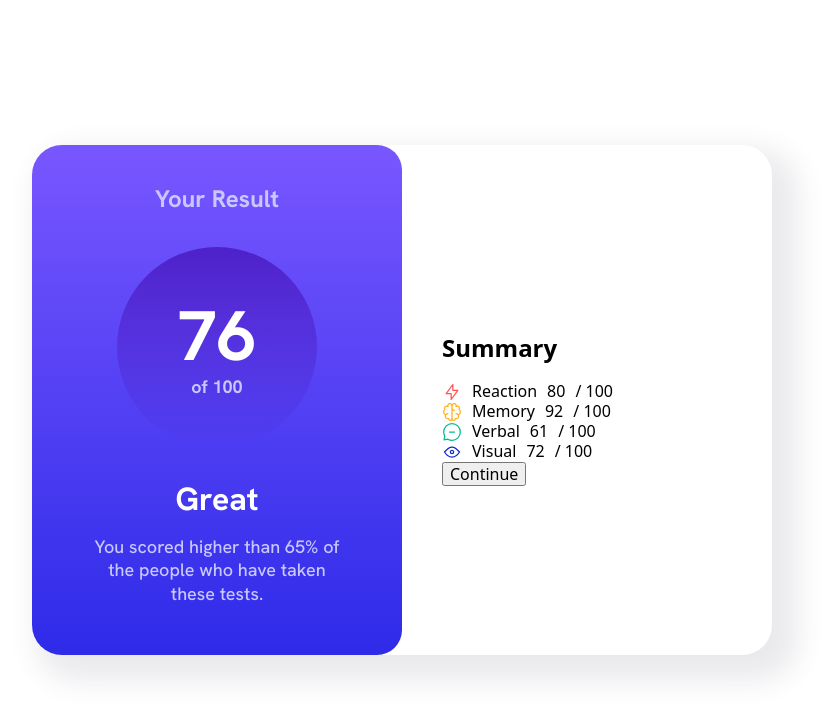
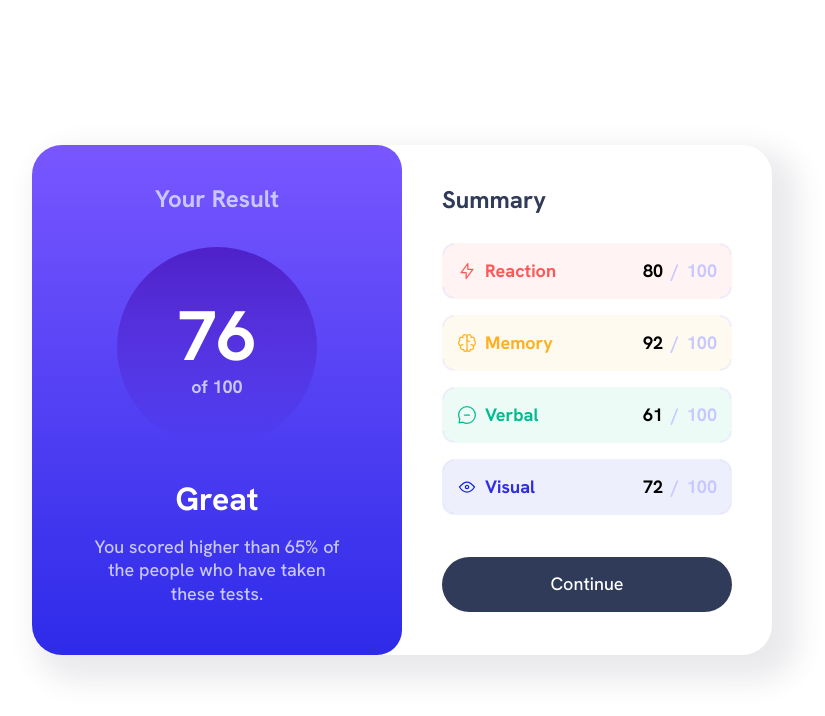
Before and after one commit to MarcinBolt/FEM-challenge-2, a plain HTML site: page index.html in a window 1280 px wide. Shown: the whole page, without its empty margins (238-1063 px from the left). Drawn offline with nearby package versions, Linux system fonts and the light colour scheme.

Commit message:
finished challenge 2

```diff
--- a/css/main.css
+++ b/css/main.css
@@ -4,6 +4,12 @@
   --orangeyYellow: hsl(39, 100%, 56%);
   --greenTeal: hsl(166, 100%, 37%);
   --cobaltBlue: hsl(234, 85%, 45%);
+
+  /* BACKGROUND */
+  --lightRedTransparent: hsla(0, 100%, 67%, 7%);
+  --orangeyYellowTransparent: hsla(39, 100%, 56%, 7%);
+  --greenTealTransparent: hsla(166, 100%, 37%, 7%);
+  --cobaltBlueTransparent: hsla(234, 85%, 45%, 7%);
 
   /* GRADIENTS */
   --lightSlateBlueBG: hsl(252, 100%, 67%);
@@ -17,6 +23,9 @@
   --paleBlue: hsl(221, 100%, 96%);
   --lightLavender: hsl(241, 100%, 89%);
   --darkGrayBlue: hsl(224, 30%, 27%);
+
+  /* BORDER CORNERS*/
+  --lightLavenderTransparent: hsla(241, 100%, 89%, 25%);
 }
 
 .body {
@@ -50,11 +59,6 @@
   background-color: var(--cardBackGColor);
   overflow: hidden;
 }
-@media screen and (min-width: 1440px) {
-  .section {
-    /* max-width: 410px; */
-  }
-}
 
 .result-div {
   background: linear-gradient(180deg, var(--lightSlateBlueBG) 0%, var(--lightRoyalBlueBG) 100%);
@@ -70,11 +74,6 @@
   border-bottom-right-radius: 25px;
   overflow: hidden;
   background-color: var(--cardBackGColor);
-}
-@media (min-width: 1440px) {
-  .result-div {
-    /* max-width: 380px; */
-  }
 }
 
 .result-header {
@@ -136,7 +135,6 @@
   font-weight: 500;
   text-align: center;
   padding: 0;
-  /* padding-inline: 1px; */
   margin: 0;
   color: var(--lightLavender);
 }
@@ -144,15 +142,13 @@
 .summary-div {
   display: flex;
   align-items: flex-start;
-  justify-content: center;
+  align-content: flex-start;
+  justify-content: flex-start;
+  /* gap: 25px; */
   width: 370px;
   flex-direction: column;
-  padding: 40px;
-
-  /* max-width: 285px; */
-  /* border: 1px solid red;  */
-  /* border-top-right-radius: 25px; */
-  /* border-bottom-right-radius: 25px; */
+  padding-inline: 40px;
+  padding-block: 39px;
   overflow: hidden;
   background-color: var(--cardBackGColor);
 }
@@ -162,71 +158,130 @@
   }
 }
 
+.summary-header {
+  color: var(--darkGrayBlue);
+  font-family: 'Hanken Grotesk';
+  font-size: 24px;
+  line-height: 1.3;
+  font-weight: 700;
+  padding: 0;
+  margin: 0;
+  padding-bottom: 28px;
+}
+
 .summary-list {
   list-style-type: none;
   display: flex;
+  width: 100%;
+  align-content: flex-start;
   flex-direction: column;
   /* gap: 2px */
   padding: 0;
   margin: 0;
+  padding-bottom: 26px;
+}
+
+.summary-list-element {
+  display: flex;
+  justify-content: center;
+  align-content: center;
+  height: 56px;
+  margin-bottom: 16px;
+  border-radius: 15px;
+  position: relative;
+}
+.summary-list-element::before {
+  position: absolute;
+  content: '';
+  --b: 2px; /* thickness of the border */
+  --c: var(--lightLavenderTransparent); /* color of the border */
+  --w: 12px; /* width of border */
+  --r: 12px; /* radius */
+  inset: 0;
+  background: var(--c);
+  padding: var(--b);
+  border-radius: var(--r);
+  -webkit-mask: linear-gradient(0deg, #000 calc(2 * var(--b)), #0000 0) 50% var(--b) /
+      calc(100% - 2 * var(--w)) 100% repeat-y,
+    linear-gradient(-90deg, #000 calc(2 * var(--b)), #0000 0) var(--b) 50%/100%
+      calc(100% - 2 * var(--w)) repeat-x,
+    linear-gradient(#000 0 0) content-box, linear-gradient(#000 0 0);
+  -webkit-mask-composite: destination-out;
+  mask-composite: exclude;
 }
 
 .summary-list-p {
   display: flex;
   flex-direction: row;
-  gap: 10px;
-  padding: 0;
-  margin: 0;
-
+  align-items: center;
+  width: 100%;
+  padding-inline: 15px;
+  justify-content: space-between;
 }
 
-
-.qr-card__img {
-  max-width: 285px;
-  max-height: 285px;
+.span-category,
+.span-score,
+.span-slash,
+.span-100 {
+  font-family: 'Hanken Grotesk';
+  font-size: 18px;
+  line-height: 1.55;
+  font-weight: 700;
 }
 
-@media (min-width: 1440px) {
-  .qr-card__img {
-    /* min-width: 380px; */
-    /* min-height: 380px; */
-  }
+.span-category {
+  width: 70px;
+  margin-right: 80px;
 }
 
-.qr-card__description-div {
-  padding: 15px;
+.summary-list-element.reaction {
+  background-color: var(--lightRedTransparent);
 }
-@media (min-width: 1440px) {
-  .qr-card__description-div {
-    /* padding: 20px; */
-  }
+.summary-list-element.memory {
+  background-color: var(--orangeyYellowTransparent);
+}
+.summary-list-element.verbal {
+  background-color: var(--greenTealTransparent);
+}
+.summary-list-element.visual {
+  background-color: var(--cobaltBlueTransparent);
+}
+.summary-list-element.reaction .span-category {
+  color: var(--lightRed);
+}
+.summary-list-element.memory .span-category {
+  color: var(--orangeyYellow);
+}
+.summary-list-element.verbal .span-category {
+  color: var(--greenTeal);
+}
+.summary-list-element.visual .span-category {
+  color: var(--lightRoyalBlueBG);
 }
 
-.qr-card__header {
-  font-weight: 700;
-  text-align: center;
-  font-size: 22px;
-  line-height: 1.35;
-  color: var(--firstFontColor);
-}
-@media (min-width: 1440px) {
-  .qr-card__header {
-    /* font-size: 30px; */
-  }
+.span-slash,
+.span-100 {
+  color: var(--lightLavender);
 }
 
-.qr-card__paragraph {
-  font-weight: 400;
-  text-align: center;
+.button {
+  display: flex;
+  width: 100%;
+  height: 55px;
+  /* padding-block: 18px; */
+  border: 0;
+  border-radius: 50px;
+  background: var(--darkGrayBlue);
+  /* background: linear-gradient(180deg, var(--darkGrayBlue) 0%, var(--darkGrayBlue) 100%); */
+  color: var(--white);
+  font-family: 'Hanken Grotesk';
   font-size: 18px;
-  line-height: 1.35;
-  margin-bottom: 10px;
-  color: var(--secondFontColor);
+  font-weight: 500;
+  justify-content: center;
+  align-items: center;
 }
-
-@media (min-width: 1440px) {
-  .qr-card__paragraph {
-    /* font-size: 21px; */
-    /* margin-bottom: 20px; */
-  }
+.button:hover,
+.button:focus {
+  background: linear-gradient(180deg, var(--lightSlateBlueBG) 0%, var(--lightRoyalBlueBG) 100%);
+  cursor: pointer;
 }
--- a/index.html
+++ b/index.html
@@ -37,25 +37,41 @@
           </p>
         </div>
         <div class="summary-div">
-          <h2>Summary</h2>
+          <h2 class="summary-header">Summary</h2>
           <ul class="summary-list">
-            <li class="summary-list-element">
-              <p class="summary-list-p "><img class="icon" /><span class="span-category"></span><span class="span-score"></span><span class="span-100">/ 100</span></p>
+            <li class="summary-list-element reaction">
+              <p class="summary-list-p">
+                <img class="icon" width="20" height="20" alt="" /><span class="span-category"></span
+                ><span class="span-score"></span><span class="span-slash">/</span
+                ><span class="span-100">100</span>
+              </p>
             </li>
-            <li class="summary-list-element">
-              <p class="summary-list-p "><img class="icon" /><span class="span-category"></span><span class="span-score"></span><span class="span-100">/ 100</span></p>
+            <li class="summary-list-element memory">
+              <p class="summary-list-p">
+                <img class="icon" width="20" height="20" alt="" /><span class="span-category"></span
+                ><span class="span-score"></span><span class="span-slash">/</span
+                ><span class="span-100">100</span>
+              </p>
               <!-- <img class="icon" />Memory 92 <span class="span-100">/ 100</span> -->
             </li>
-            <li class="summary-list-element">
-              <p class="summary-list-p "><img class="icon" /><span class="span-category"></span><span class="span-score"></span><span class="span-100">/ 100</span></p>
+            <li class="summary-list-element verbal">
+              <p class="summary-list-p">
+                <img class="icon" width="20" height="20" alt="" /><span class="span-category"></span
+                ><span class="span-score"></span><span class="span-slash">/</span
+                ><span class="span-100">100</span>
+              </p>
               <!-- <img class="icon" />Verbal 61 <span class="span-100">/ 100</span> -->
             </li>
-            <li class="summary-list-element">
-              <p class="summary-list-p "><img class="icon" /><span class="span-category"></span><span class="span-score"></span><span class="span-100">/ 100</span></p>
+            <li class="summary-list-element visual">
+              <p class="summary-list-p">
+                <img class="icon" width="20" height="20" alt="" /><span class="span-category"></span
+                ><span class="span-score"></span><span class="span-slash">/</span
+                ><span class="span-100">100</span>
+              </p>
               <!-- <img class="icon" />Visual 72 <span class="span-100">/ 100</span> -->
             </li>
           </ul>
-          <button type="button">Continue</button>
+          <button class="button" type="button">Continue</button>
         </div>
       </section>
     </main>
```
